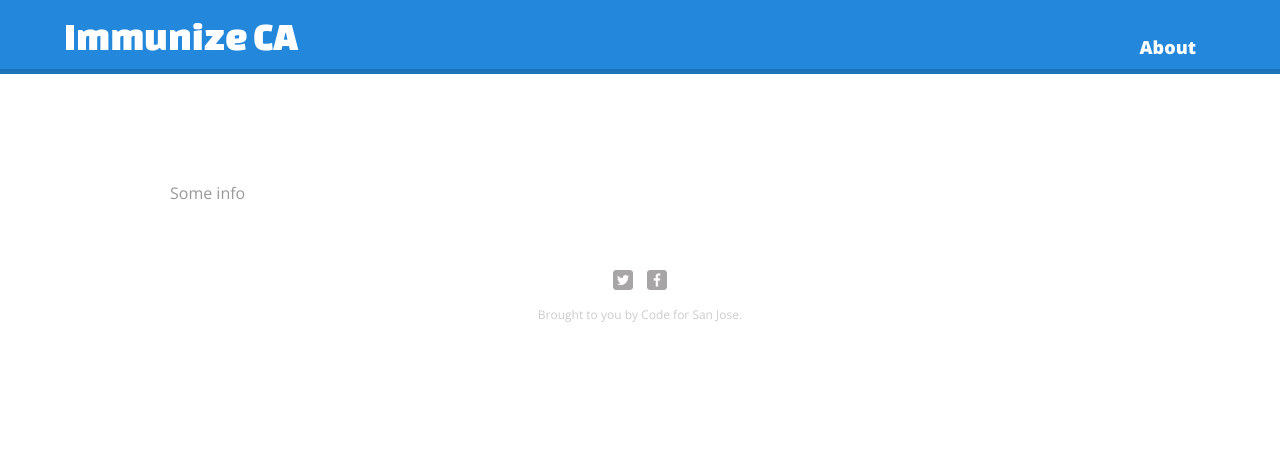
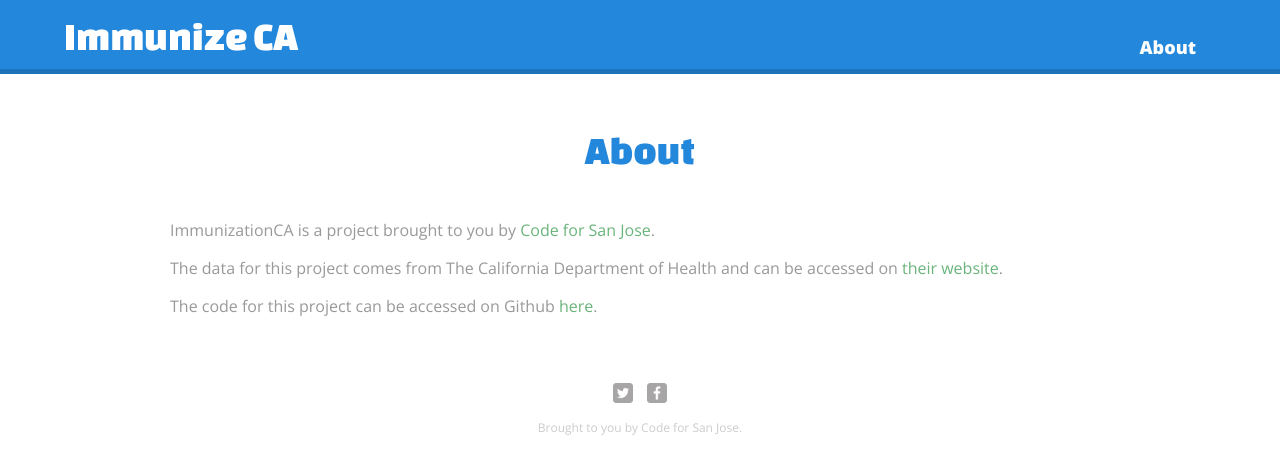
Before and after one commit to codeforsanjose/ImmunizationSJ, a Flask app: page /about in a window 1280 px wide. Shown: the top 474 px of the page. Run offline with Flask 2, Linux system fonts and the light colour scheme.

Commit message:
changed h1 of #formpage css and added a first draft of about page

```diff
--- a/static/css/main.css
+++ b/static/css/main.css
@@ -366,6 +366,11 @@ button {
   color: #fff;
 }
 
+#formpages h1 {
+  color: #2388db;
+  text-align: center;
+}
+
 select {
   padding: 6px;
   height: 32px;
--- a/templates/about.html
+++ b/templates/about.html
@@ -2,6 +2,9 @@
 {% block body %}
     <section id="formpages">
         <h1>About</h1>
-        <p>Some info</p>
+        <br>
+        <p>ImmunizationCA is a project brought to you by <a href='http://www.codeforamerica.com' target='_blank'>Code for San Jose</a>.</p>
+        <p>The data for this project comes from The California Department of Health and can be accessed on <a href='https://www.cdph.ca.gov/programs/immunize/Pages/ImmunizationLevels.aspx' target='_blank'>their website</a>.</p>
+        <p>The code for this project can be accessed on Github <a href='https://github.com/codeforsanjose/immunizationSJ' target='_blank'>here</a>.</p>
     </section>
 {% endblock %}
```
